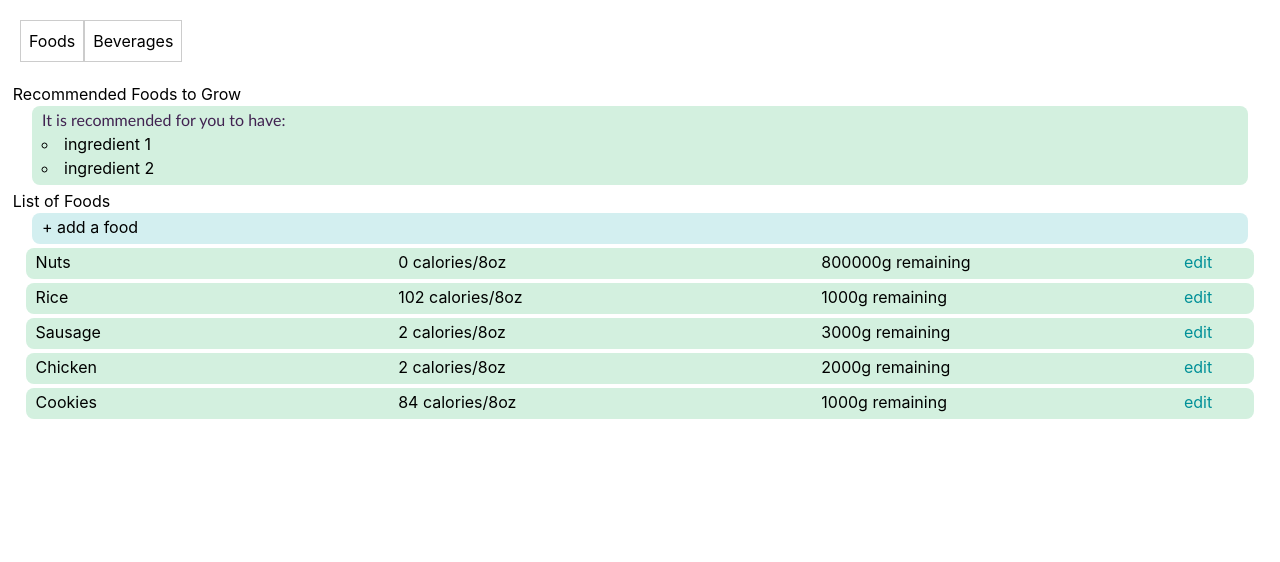
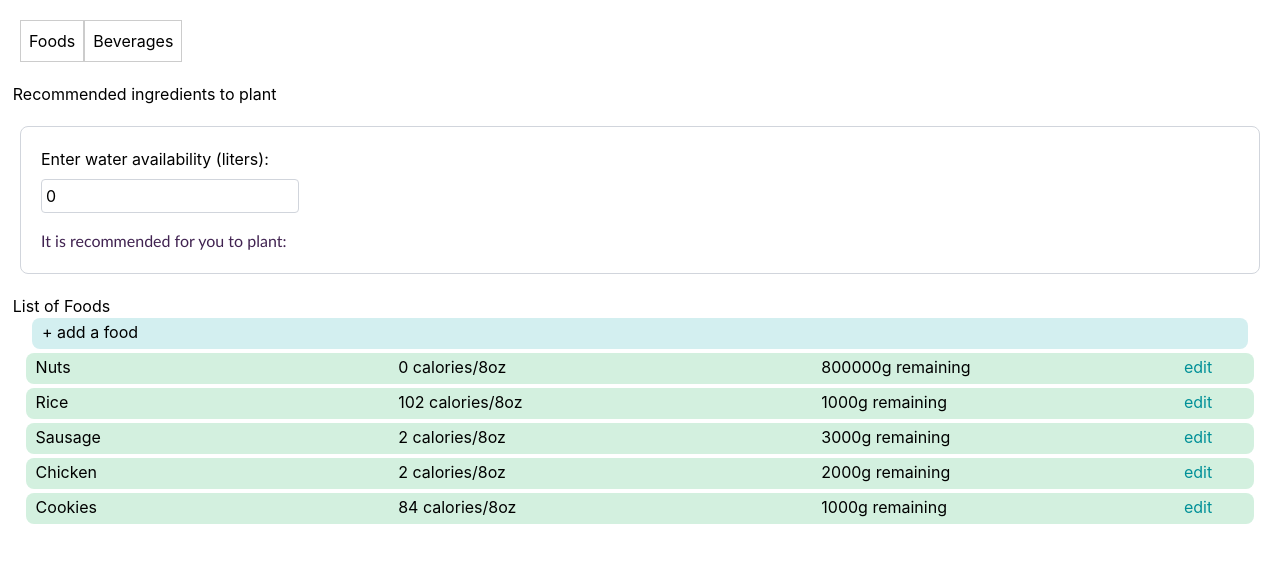
Before and after one commit to StrawberrySugars/Liftoff, a SvelteKit app: page / in a window 1280 px wide. Shown: the top 562 px of the page. Built offline with nearby package versions, Linux system fonts and the light colour scheme.

Commit message:
push changes

```diff
--- a/src/routes/+page.svelte
+++ b/src/routes/+page.svelte
@@ -1,19 +1,11 @@
 <script lang="ts">
 	import { foods } from '$lib/foods';
+	import RecommendedMeals from '../components/RecommendedMeals.svelte';
 
 	let shown = $state(false);
 </script>
 
-
-<h2>Recommended Foods to Grow</h2>
-
-<div class="recGrow">
-	<h4>It is recommended for you to have:</h4>
-	<ul>
-		<li>ingredient 1</li>
-		<li>ingredient 2</li>
-	</ul>
-</div>
+<RecommendedMeals />
 
 <h2>List of Foods</h2>
 <div class="create">+ add a food</div>
@@ -24,7 +16,7 @@
 				{food.name}
 			</div>
 			<div class="item item2">{food.calories} calories/8oz</div>
-            <div class="item item3">{food.amount}g remaining</div>
+			<div class="item item3">{food.amount}g remaining</div>
 			<div class="item item4">edit</div>
 		</div>
 	{/each}
```
